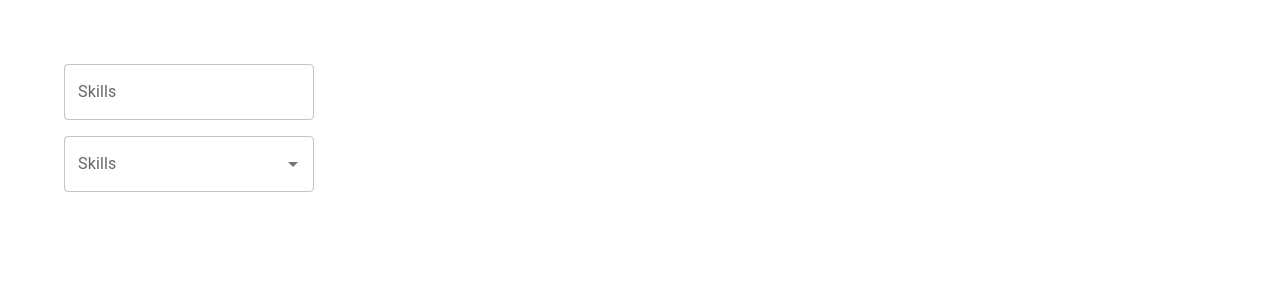
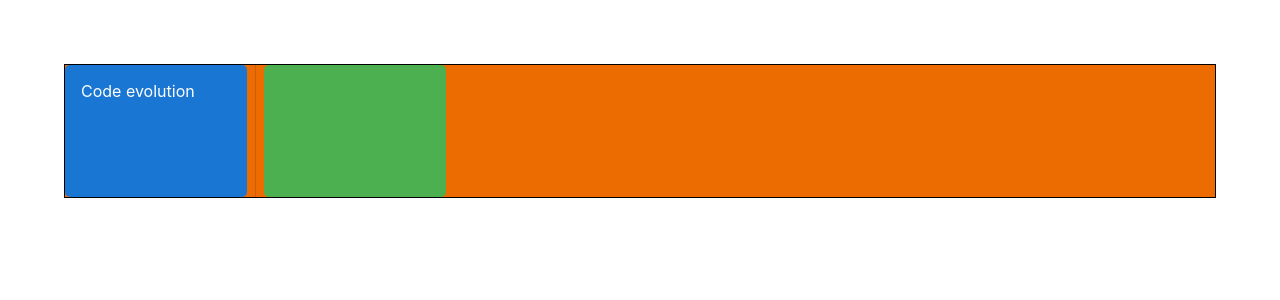
Before and after one commit to noureddein/mui_course, a React (Create React App) app: page / in a window 1280 px wide. Shown: the top 300 px of the page. Built offline with nearby package versions, Linux system fonts and the light colour scheme.

Commit message:
Adding the stack component

```diff
--- a/src/App.tsx
+++ b/src/App.tsx
@@ -7,7 +7,8 @@ import './App.css';
 // import MuiCheckbox from './components/MuiCheckbox';
 // import MuiSwitch from './components/MuiSwitch';
 // import MuiRating from './components/MuiRating';
-import MuiAutocomplete from './components/MuiAutocomplete';
+// import MuiAutocomplete from './components/MuiAutocomplete';
+import MuiLayout from './components/MuiLayout';
 
 function App() {
   return (
@@ -20,7 +21,8 @@ function App() {
       {/* <MuiCheckbox /> */}
       {/* <MuiSwitch /> */}
       {/* <MuiRating /> */}
-      <MuiAutocomplete />
+      {/* <MuiAutocomplete /> */}
+      <MuiLayout/>
     </div>
   );
 }
--- a/src/components/MuiLayout.tsx
+++ b/src/components/MuiLayout.tsx
@@ -1,4 +1,4 @@
-import { Box } from "@mui/material";
+import { Box, Stack, Divider } from "@mui/material";
 
 /*
     Box:
@@ -28,9 +28,26 @@ import { Box } from "@mui/material";
 
 */
 
+/*
+    Stack:
+        - The Stack component is used to manage
+        layout in one dimension either vertical or
+        the horizontal axis.
+
+        - The default display direction of the Stack
+        component is column.
+
+*/
+
 const MuiLayout = () => {
     return (
-        <>
+        <Stack
+            border={1}
+            direction="row"
+            spacing={1}
+            divider={<Divider orientation="vertical" flexItem />}
+            bgcolor='warning.main'
+        >
             <Box
                 sx={{
                     backgroundColor: "primary.main",
@@ -53,11 +70,10 @@ const MuiLayout = () => {
                 width="150px"
                 bgcolor="success.light"
                 p={2} // p: padding, 2 = 16px
-                border={2}
-                mt={2}
-                borderColor='primary.main'
+                borderRadius="5px"
+                borderColor="primary.main"
             ></Box>
-        </>
+        </Stack>
     );
 };
 
```
